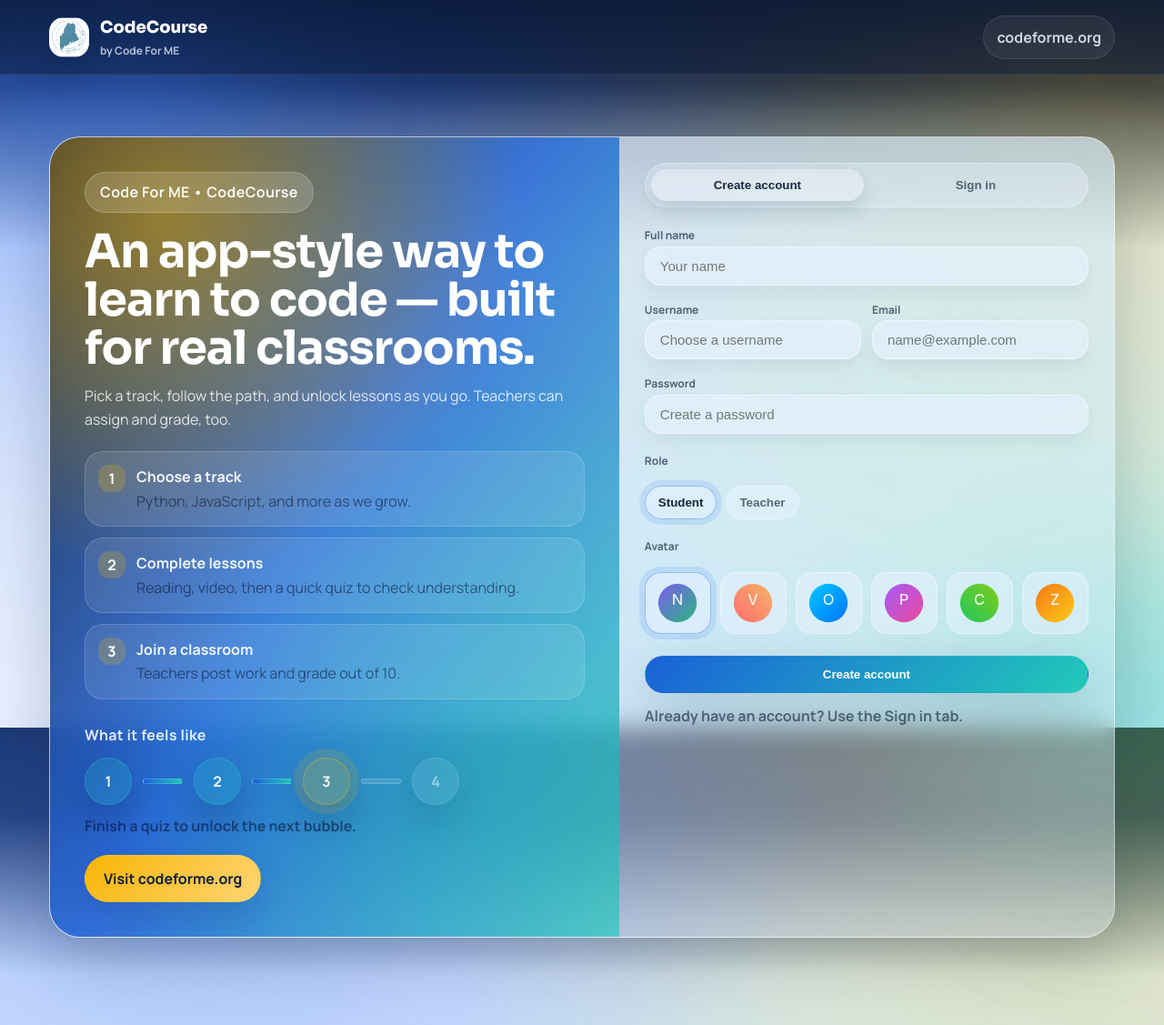
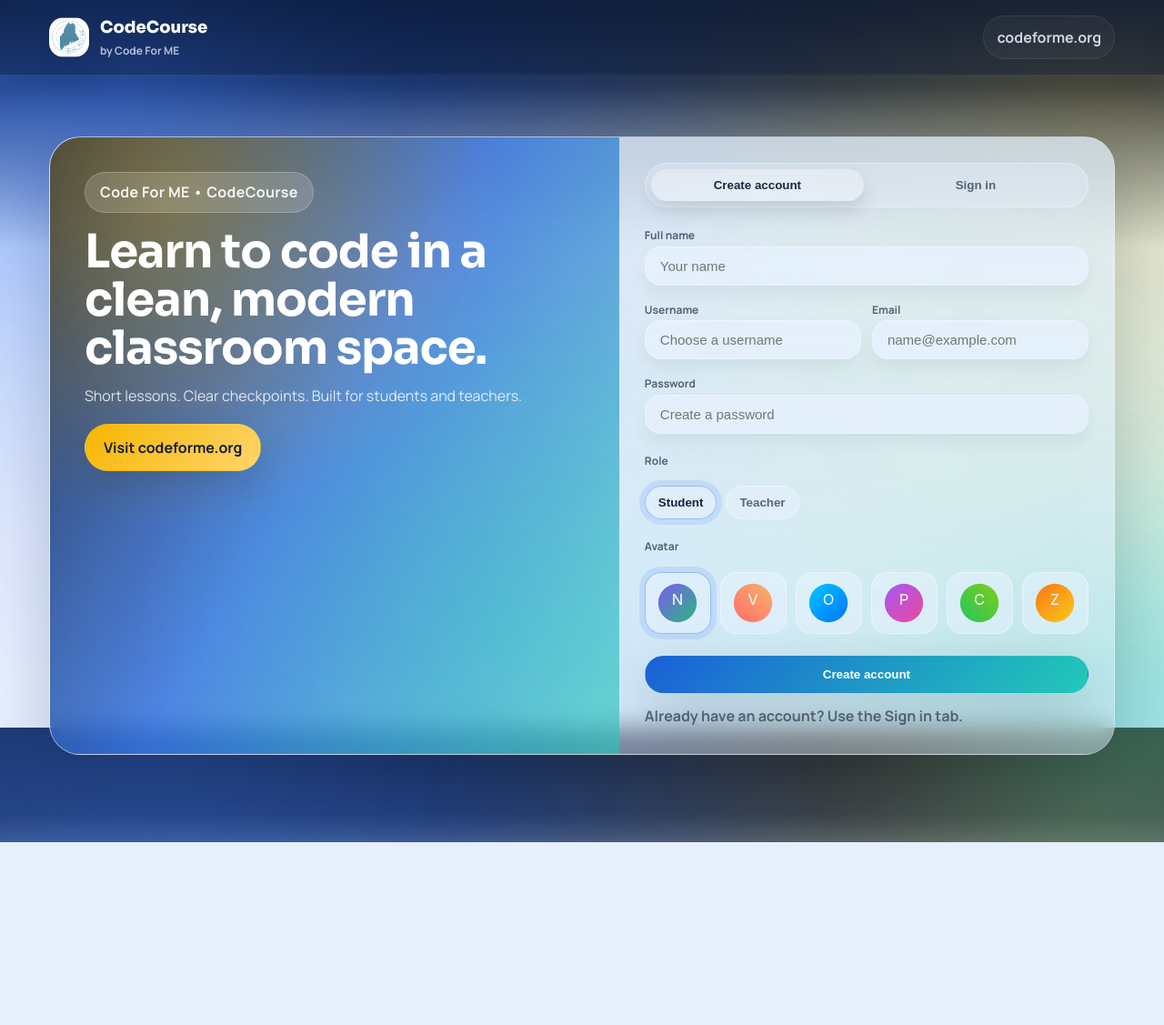
Before and after one commit to hsteenstra/codecourse-, a Flask app: page / in a window 1280 px wide. Shown: the whole page at 91% size. After the commit the page ends 926 px from the top, so only its background shows below. Run offline with Flask 3, Linux system fonts and the light colour scheme.

Commit message:
Polish colors + threaded assignment comments

```diff
--- a/app.py
+++ b/app.py
@@ -216,6 +216,21 @@ def init_db():
         """
     )
 
+    cur.execute(
+        """
+        CREATE TABLE IF NOT EXISTS assignment_comments (
+            id INTEGER PRIMARY KEY AUTOINCREMENT,
+            assignment_id INTEGER NOT NULL,
+            student_id INTEGER NOT NULL,
+            author_role TEXT NOT NULL,
+            body TEXT NOT NULL,
+            created_at TEXT NOT NULL,
+            FOREIGN KEY (assignment_id) REFERENCES assignments (id),
+            FOREIGN KEY (student_id) REFERENCES users (id)
+        );
+        """
+    )
+
     conn.commit()
     conn.close()
 
@@ -245,6 +260,19 @@ def migrate_db():
             body TEXT NOT NULL,
             audience TEXT NOT NULL,
             student_id INTEGER,
+            created_at TEXT NOT NULL
+        );
+        """
+    )
+
+    cur.execute(
+        """
+        CREATE TABLE IF NOT EXISTS assignment_comments (
+            id INTEGER PRIMARY KEY AUTOINCREMENT,
+            assignment_id INTEGER NOT NULL,
+            student_id INTEGER NOT NULL,
+            author_role TEXT NOT NULL,
+            body TEXT NOT NULL,
             created_at TEXT NOT NULL
         );
         """
@@ -491,6 +519,7 @@ def get_stream_posts_for_student(classroom_ids: list[int], student_id: int):
         JOIN classrooms c ON c.id = p.classroom_id
         WHERE p.classroom_id IN ({placeholders})
           AND (p.audience = 'class' OR (p.audience = 'student' AND p.student_id = ?))
+          AND NOT (p.kind = 'grade' AND p.audience = 'class')
         ORDER BY p.created_at DESC
         LIMIT 30
     """
@@ -1192,6 +1221,24 @@ def student_classroom():
         (user_id,),
     ).fetchall()
 
+    assignment_ids = [a["id"] for a in assignments]
+    comments_by_assignment = {}
+    if assignment_ids:
+        placeholders = ",".join("?" for _ in assignment_ids)
+        comment_rows = conn.execute(
+            f"""
+            SELECT assignment_id, author_role, body, created_at
+            FROM assignment_comments
+            WHERE student_id = ?
+              AND assignment_id IN ({placeholders})
+            ORDER BY created_at ASC
+            """,
+            (user_id, *assignment_ids),
+        ).fetchall()
+
+        for row in comment_rows:
+            comments_by_assignment.setdefault(row["assignment_id"], []).append(dict(row))
+
     # Backfill assignment completion based on progress
     updated_assignments = []
     for a in assignments:
@@ -1231,6 +1278,7 @@ def student_classroom():
         classrooms=classrooms,
         assignments=updated_assignments,
         stream_items=stream_items,
+        comments_by_assignment=comments_by_assignment,
     )
 
 
@@ -1314,18 +1362,91 @@ def student_assignment_comment(assignment_id):
         return redirect(url_for("student_classroom"))
 
     conn = get_db()
+    assignment = conn.execute(
+        """
+        SELECT a.classroom_id, c.teacher_id
+        FROM assignments a
+        JOIN classrooms c ON c.id = a.classroom_id
+        WHERE a.id = ?
+        """,
+        (assignment_id,),
+    ).fetchone()
+
     conn.execute(
         """
-        UPDATE assignment_submissions
-        SET student_comment = ?
-        WHERE assignment_id = ? AND student_id = ?
-        """,
-        (comment, assignment_id, session["user_id"]),
+        INSERT INTO assignment_comments (assignment_id, student_id, author_role, body, created_at)
+        VALUES (?, ?, 'student', ?, ?)
+        """,
+        (assignment_id, session["user_id"], comment, now_ts()),
     )
     conn.commit()
     conn.close()
+    if assignment:
+        create_notification(
+            assignment["teacher_id"],
+            "New student comment",
+            "A student left a comment on an assignment.",
+            classroom_id=assignment["classroom_id"],
+        )
     flash("Comment sent to your teacher.")
     return redirect(url_for("student_classroom"))
+
+
+@app.route("/teacher/assignment/<int:assignment_id>/comment", methods=["POST"])
+def teacher_assignment_comment(assignment_id):
+    guard = require_login()
+    if guard:
+        return guard
+    if require_role("Teacher"):
+        return redirect(url_for("student_home"))
+
+    message = request.form.get("message", "").strip()
+    student_id = request.form.get("student_id")
+    if not message or not student_id:
+        flash("Please write a response.")
+        return redirect(request.referrer or url_for("teacher_home"))
+
+    try:
+        student_id_val = int(student_id)
+    except ValueError:
+        flash("Invalid student.")
+        return redirect(request.referrer or url_for("teacher_home"))
+
+    conn = get_db()
+    assignment = conn.execute(
+        """
+        SELECT a.classroom_id, c.teacher_id
+        FROM assignments a
+        JOIN classrooms c ON c.id = a.classroom_id
+        WHERE a.id = ?
+        """,
+        (assignment_id,),
+    ).fetchone()
+
+    if not assignment or assignment["teacher_id"] != session["user_id"]:
+        conn.close()
+        flash("Assignment not found.")
+        return redirect(request.referrer or url_for("teacher_home"))
+
+    conn.execute(
+        """
+        INSERT INTO assignment_comments (assignment_id, student_id, author_role, body, created_at)
+        VALUES (?, ?, 'teacher', ?, ?)
+        """,
+        (assignment_id, student_id_val, message, now_ts()),
+    )
+    conn.commit()
+    conn.close()
+
+    create_notification(
+        student_id_val,
+        "Teacher replied",
+        "Your teacher replied to your assignment comment.",
+        classroom_id=assignment["classroom_id"],
+    )
+
+    flash("Reply sent.")
+    return redirect(request.referrer or url_for("teacher_home"))
 
 
 # ---------------- Teacher ----------------
@@ -1429,6 +1550,36 @@ def teacher_classroom(classroom_id):
         (classroom_id,),
     ).fetchall()
 
+    assignment_ids = [a["id"] for a in assignments]
+    comments_by_assignment = {}
+    if assignment_ids:
+        placeholders = ",".join("?" for _ in assignment_ids)
+        comment_rows = conn.execute(
+            f"""
+            SELECT ac.assignment_id, ac.student_id, ac.author_role, ac.body, ac.created_at,
+                   u.name, u.username
+            FROM assignment_comments ac
+            JOIN users u ON u.id = ac.student_id
+            WHERE ac.assignment_id IN ({placeholders})
+            ORDER BY ac.created_at ASC
+            """,
+            (*assignment_ids,),
+        ).fetchall()
+
+        for row in comment_rows:
+            assignment_bucket = comments_by_assignment.setdefault(row["assignment_id"], {})
+            student_bucket = assignment_bucket.setdefault(
+                row["student_id"],
+                {"student_id": row["student_id"], "name": row["name"], "username": row["username"], "thread": []},
+            )
+            student_bucket["thread"].append(
+                {
+                    "author_role": row["author_role"],
+                    "body": row["body"],
+                    "created_at": row["created_at"],
+                }
+            )
+
     submissions = conn.execute(
         """
         SELECT s.id as submission_id, s.status, s.score, s.grade_out_of_10,
@@ -1447,21 +1598,6 @@ def teacher_classroom(classroom_id):
         SELECT email, invited_at FROM classroom_invites
         WHERE classroom_id = ?
         ORDER BY invited_at DESC
-        """,
-        (classroom_id,),
-    ).fetchall()
-
-    comments = conn.execute(
-        """
-        SELECT s.student_comment, u.name, u.username, a.lesson_lang, a.lesson_id
-        FROM assignment_submissions s
-        JOIN users u ON u.id = s.student_id
-        JOIN assignments a ON a.id = s.assignment_id
-        WHERE a.classroom_id = ?
-          AND s.student_comment IS NOT NULL
-          AND s.student_comment != ''
-        ORDER BY s.id DESC
-        LIMIT 10
         """,
         (classroom_id,),
     ).fetchall()
@@ -1478,7 +1614,7 @@ def teacher_classroom(classroom_id):
         assignments=assignments,
         submissions=submissions,
         invites=invites,
-        comments=comments,
+        comments_by_assignment=comments_by_assignment,
         stream_items=stream_items,
         languages=all_languages(),
     )
--- a/static/style.css
+++ b/static/style.css
@@ -24,11 +24,11 @@
     #f3f7ff 72%,
     #e9f1ff 100%
   );
-  --glass: linear-gradient(180deg, rgba(233, 241, 255, 0.62), rgba(233, 241, 255, 0.34));
-  --glass-2: linear-gradient(180deg, rgba(233, 241, 255, 0.50), rgba(233, 241, 255, 0.22));
-  --stroke: rgba(255, 255, 255, 0.46);
-  --stroke-2: rgba(255, 255, 255, 0.28);
-  --stroke-ink: rgba(7, 17, 42, 0.12);
+  --glass: linear-gradient(180deg, rgba(233, 241, 255, 0.72), rgba(233, 241, 255, 0.42));
+  --glass-2: linear-gradient(180deg, rgba(233, 241, 255, 0.60), rgba(233, 241, 255, 0.30));
+  --stroke: rgba(255, 255, 255, 0.26);
+  --stroke-2: rgba(255, 255, 255, 0.18);
+  --stroke-ink: rgba(7, 17, 42, 0.08);
 
   /* Shadows */
   --shadow-xl: 0 34px 90px rgba(5, 15, 36, 0.22);
@@ -57,7 +57,7 @@ html, body { height: 100%; }
 
 body {
   font-family: var(--font-body);
-  color: rgba(7, 17, 42, 0.92);
+  color: rgba(11, 31, 75, 0.92);
   line-height: 1.65;
   overflow-x: hidden;
   background:
@@ -259,7 +259,7 @@ code {
     radial-gradient(circle at 14% 8%, rgba(247, 181, 0, 0.20), transparent 44%),
     radial-gradient(circle at 86% 22%, rgba(35, 201, 184, 0.18), transparent 56%),
     radial-gradient(circle at 18% 92%, rgba(63, 123, 246, 0.18), transparent 54%);
-  opacity: 0.85;
+  opacity: 0.55;
   mix-blend-mode: soft-light;
   pointer-events: none;
 }
@@ -402,9 +402,9 @@ input:focus, select:focus, textarea:focus {
   padding: 38px;
   color: rgba(255, 255, 255, 0.92);
   background:
-    radial-gradient(circle at 20% 10%, rgba(247, 181, 0, 0.50), transparent 42%),
-    radial-gradient(circle at 78% 78%, rgba(35, 201, 184, 0.34), transparent 52%),
-    linear-gradient(120deg, rgba(8, 23, 54, 0.92) 0%, rgba(27, 95, 214, 0.82) 48%, rgba(35, 201, 184, 0.62) 100%);
+    radial-gradient(circle at 20% 10%, rgba(247, 181, 0, 0.35), transparent 46%),
+    radial-gradient(circle at 78% 78%, rgba(35, 201, 184, 0.28), transparent 54%),
+    linear-gradient(120deg, rgba(8, 23, 54, 0.88) 0%, rgba(27, 95, 214, 0.72) 48%, rgba(35, 201, 184, 0.52) 100%);
 }
 
 .auth-badge {
--- a/templates/login.html
+++ b/templates/login.html
@@ -6,46 +6,8 @@
     <div class="auth-split">
       <div class="auth-left">
         <div class="auth-badge">Code For ME • CodeCourse</div>
-        <h1 style="margin-top: 16px;">An app-style way to learn to code — built for real classrooms.</h1>
-        <p class="subtitle">Pick a track, follow the path, and unlock lessons as you go. Teachers can assign and grade, too.</p>
-
-        <div class="auth-steps">
-          <div class="auth-step">
-            <div class="step-dot">1</div>
-            <div>
-              <div style="font-weight: 900;">Choose a track</div>
-              <div class="muted">Python, JavaScript, and more as we grow.</div>
-            </div>
-          </div>
-          <div class="auth-step">
-            <div class="step-dot">2</div>
-            <div>
-              <div style="font-weight: 900;">Complete lessons</div>
-              <div class="muted">Reading, video, then a quick quiz to check understanding.</div>
-            </div>
-          </div>
-          <div class="auth-step">
-            <div class="step-dot">3</div>
-            <div>
-              <div style="font-weight: 900;">Join a classroom</div>
-              <div class="muted">Teachers post work and grade out of 10.</div>
-            </div>
-          </div>
-        </div>
-
-        <div class="auth-preview">
-          <div class="auth-preview-title">What it feels like</div>
-          <div class="preview-map" aria-hidden="true">
-            <div class="preview-node done">1</div>
-            <div class="preview-connector done"></div>
-            <div class="preview-node done">2</div>
-            <div class="preview-connector done"></div>
-            <div class="preview-node next">3</div>
-            <div class="preview-connector"></div>
-            <div class="preview-node locked">4</div>
-          </div>
-          <div class="muted" style="margin-top: 10px; font-weight: 700;">Finish a quiz to unlock the next bubble.</div>
-        </div>
+        <h1 style="margin-top: 16px;">Learn to code in a clean, modern classroom space.</h1>
+        <p class="subtitle">Short lessons. Clear checkpoints. Built for students and teachers.</p>
 
         <div style="margin-top: 18px;" class="row wrap">
           <a class="btn btn-secondary" href="https://codeforme.org" target="_blank" rel="noopener">Visit codeforme.org</a>
```
Also changed, not shown: other parts of static/style.css (+48 -9 lines), templates/student_classroom.html (+26 -6 lines), templates/teacher_classroom.html (+33 -28 lines).
